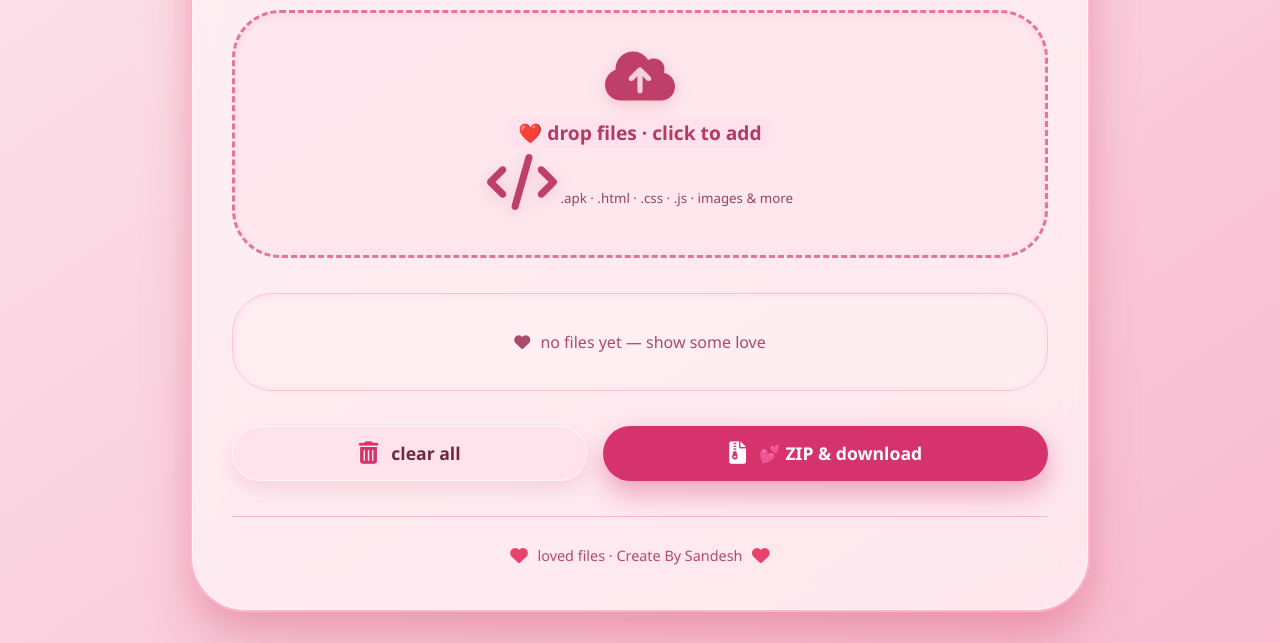
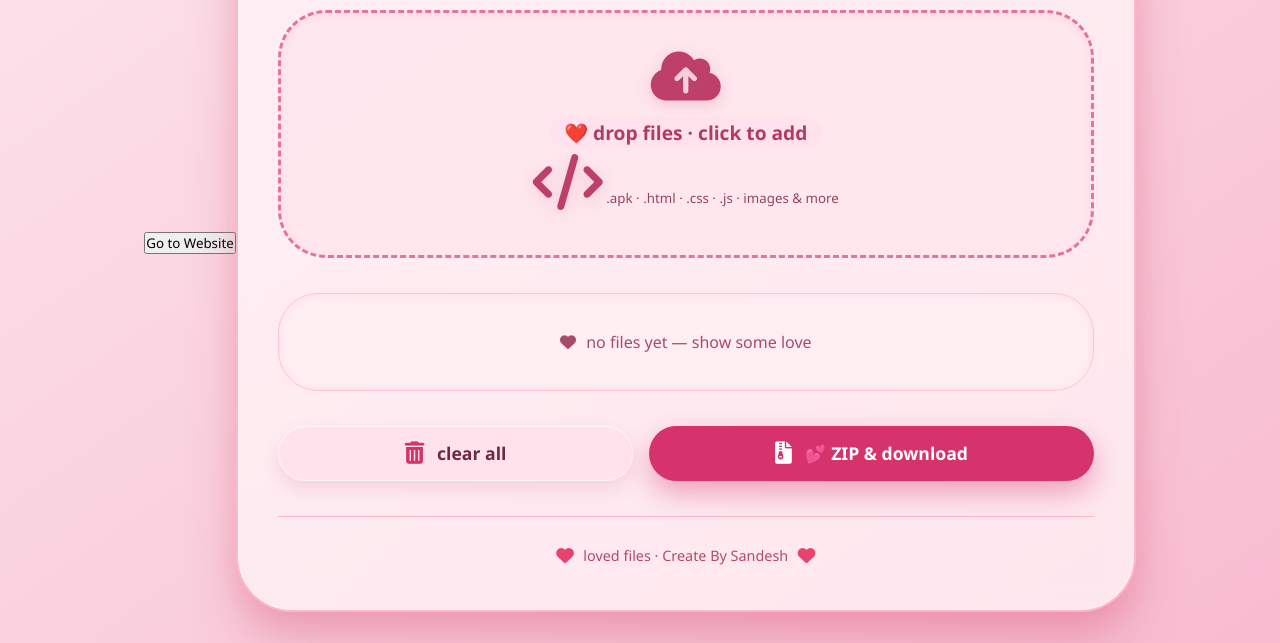
Before and after one commit to up57/index, a plain HTML site: page 💖 ZipLoved.html in a window 1280 px wide. Shown: the part 157-800 px from the top of the page. Drawn offline with nearby package versions, Linux system fonts and the light colour scheme.

Commit message:
Update 💖 ZipLoved.html

```diff
--- a/💖 ZipLoved.html
+++ b/💖 ZipLoved.html
@@ -319,6 +319,18 @@
 </head>
 <body>
 
+<button onclick="window.location.href='https://www.example.com';">
+    Go to Website
+</button>
+
+
+
+
+
+
+
+
+
 <div class="love-card">
     <!-- header -->
     <div class="love-header">
```
